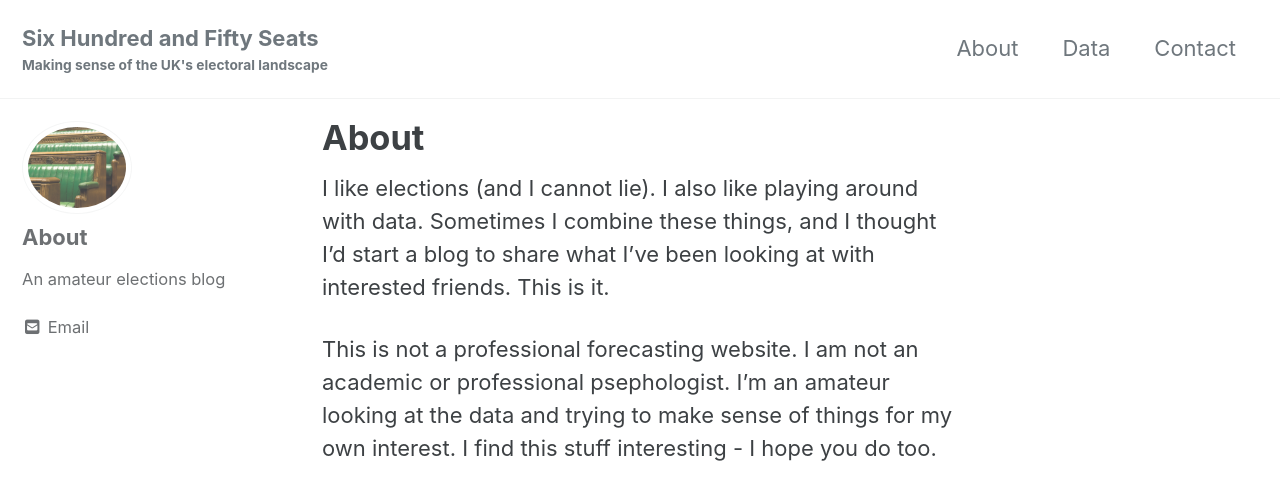
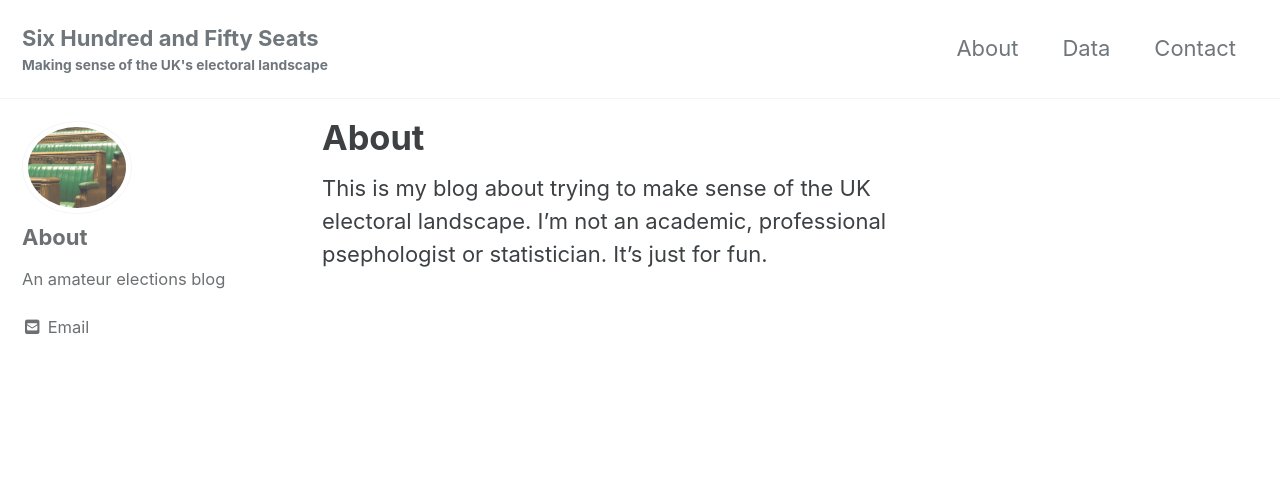
Before and after one commit to sixhundredandfifty/blog, a Jekyll site: the page built from _pages/about.md, in a window 1280 px wide and 900 px high. Shown: the top 500 px of the window. Built offline with Jekyll 4.4.1, drawn with Linux system fonts in a browser that asks for light colours; cached includes are drawn as plain includes; nearby versions of some CDN libraries.

Commit message:
Update about.md

```diff
--- a/_pages/about.md
+++ b/_pages/about.md
@@ -3,6 +3,4 @@ permalink: /about/
 title: "About"
 ---
 
-I like elections (and I cannot lie). I also like playing around with data. Sometimes I combine these things, and I thought I'd start a blog to share what I've been looking at with interested friends. This is it.
-
-This is not a professional forecasting website. I am not an academic or professional psephologist. I'm an amateur looking at the data and trying to make sense of things for my own interest. I find this stuff interesting - I hope you do too.
+This is my blog about trying to make sense of the UK electoral landscape. I'm not an academic, professional psephologist or statistician. It's just for fun.
```
